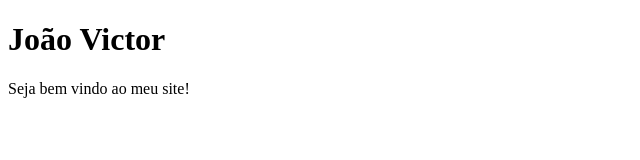
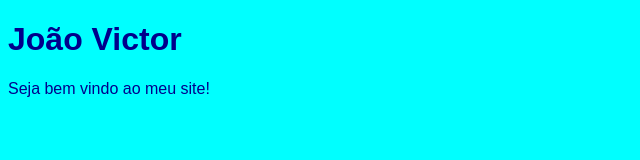
Before and after one commit to Joaovictor1006200/Joaovictor1006200.github.io, a plain HTML site: page index.html in a window 1280 px wide. Shown: the whole page, without its empty margins (0-640 px from the left). Drawn offline with Linux system fonts and the light colour scheme.

Commit message:
mudando as cores

```diff
--- /dev/null
+++ b/css.css
@@ -0,0 +1,5 @@
+body{
+     background-color: aqua;
+     font-family: Arial, Helvetica, sans-serif;
+     color: darkblue;
+}
--- a/index.html
+++ b/index.html
@@ -4,6 +4,7 @@
     <meta charset="UTF-8">
     <meta name="viewport" content="width=device-width, initial-scale=1.0">
     <title>Document</title>
+    <link rel="stylesheet" href="css.css">
 </head>
 <body>
     <h1>João Victor </h1>
```
